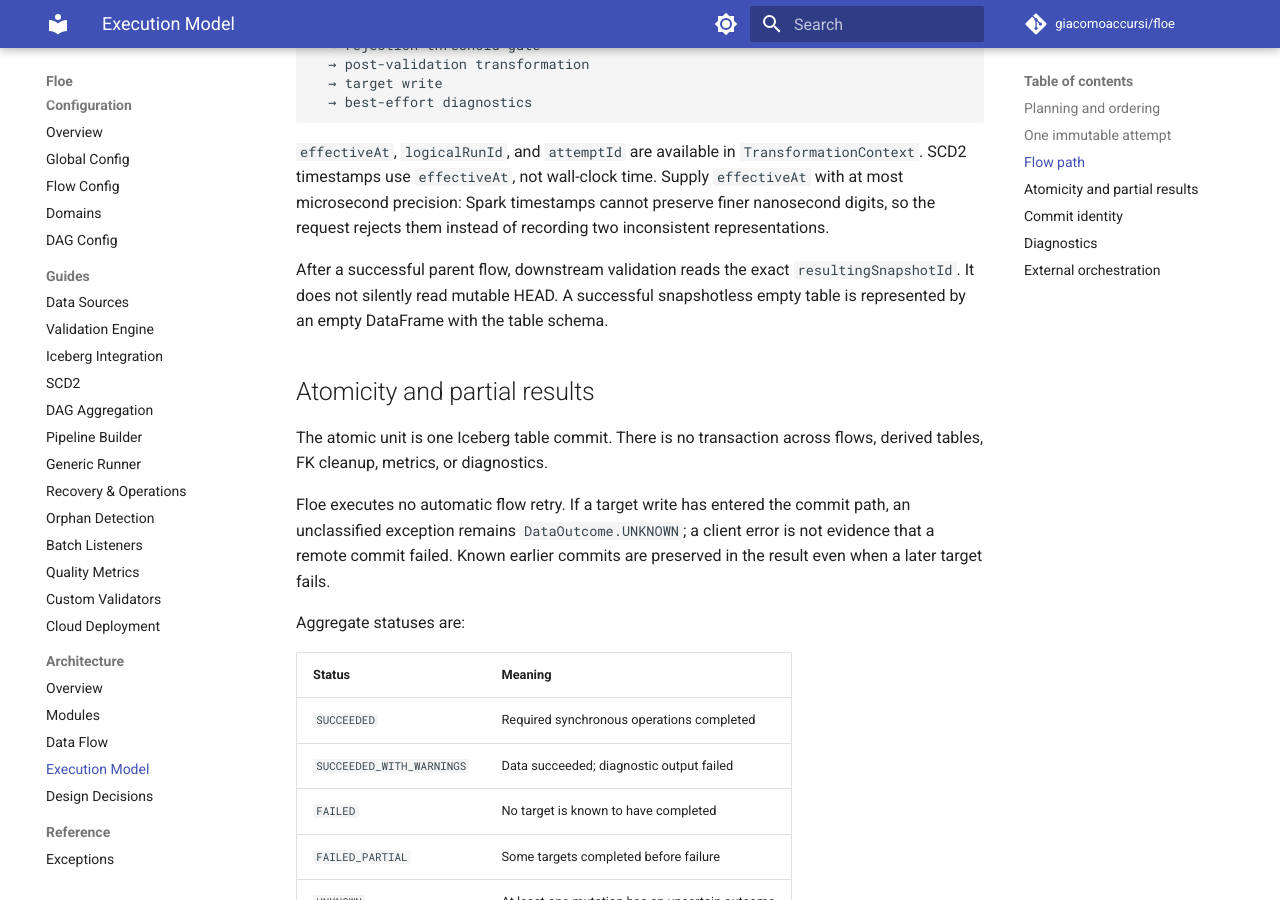
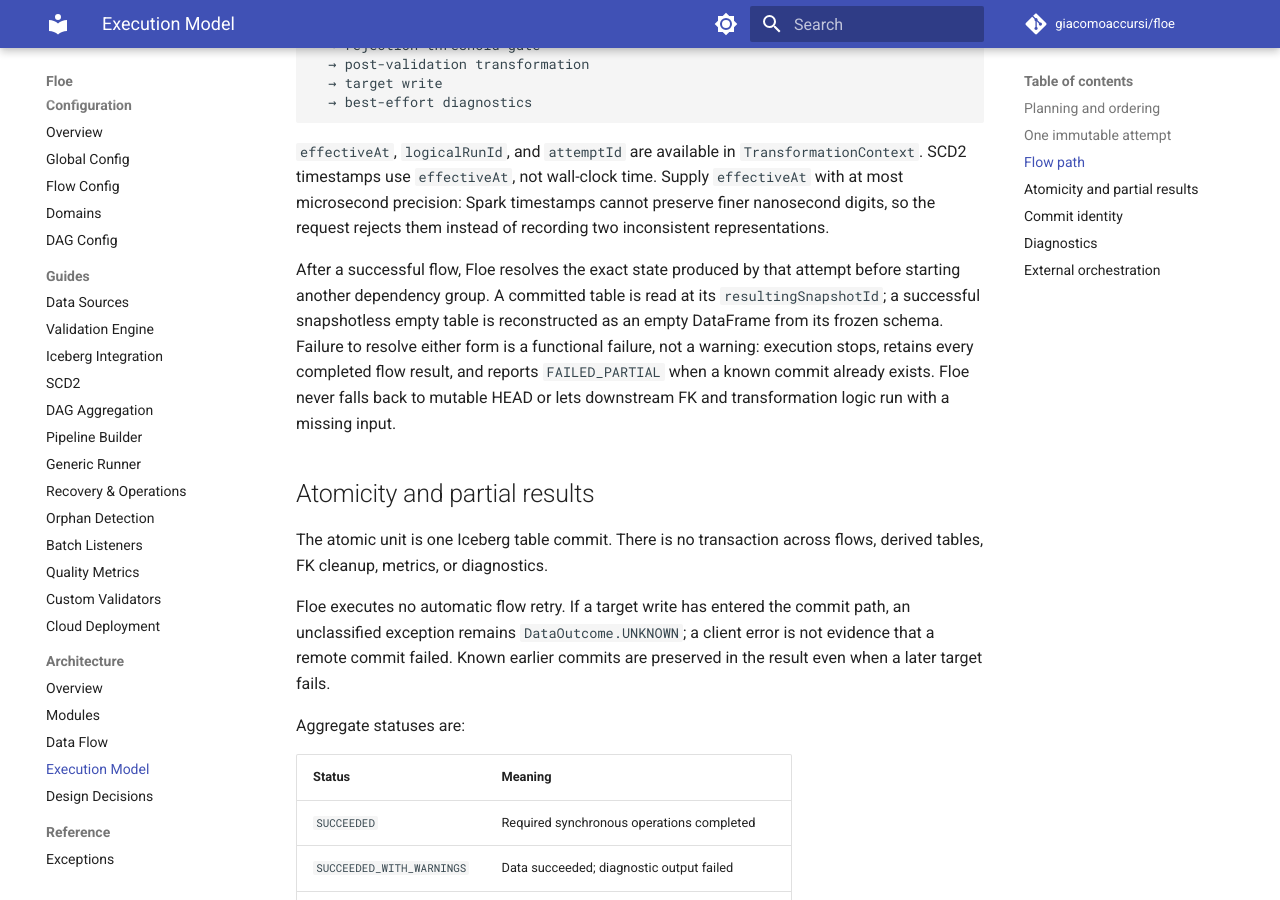
Before and after one commit to giacomoaccursi/Floe, an MkDocs documentation site: the page built from site-docs/architecture/execution-model.md, in a window 1280 px wide and 900 px high, scrolled down 1467 px. Built offline with MkDocs 1.6.1 and Material for MkDocs 9.7.7, drawn with Linux system fonts in a browser that asks for light colours; comment, search, counter and statistics services are not loaded.

Commit message:
docs: define pinned flow state failure

```diff
--- a/site-docs/architecture/execution-model.md
+++ b/site-docs/architecture/execution-model.md
@@ -51,7 +51,7 @@ read
 
 `effectiveAt`, `logicalRunId`, and `attemptId` are available in `TransformationContext`. SCD2 timestamps use `effectiveAt`, not wall-clock time. Supply `effectiveAt` with at most microsecond precision: Spark timestamps cannot preserve finer nanosecond digits, so the request rejects them instead of recording two inconsistent representations.
 
-After a successful parent flow, downstream validation reads the exact `resultingSnapshotId`. It does not silently read mutable HEAD. A successful snapshotless empty table is represented by an empty DataFrame with the table schema.
+After a successful flow, Floe resolves the exact state produced by that attempt before starting another dependency group. A committed table is read at its `resultingSnapshotId`; a successful snapshotless empty table is reconstructed as an empty DataFrame from its frozen schema. Failure to resolve either form is a functional failure, not a warning: execution stops, retains every completed flow result, and reports `FAILED_PARTIAL` when a known commit already exists. Floe never falls back to mutable HEAD or lets downstream FK and transformation logic run with a missing input.
 
 ## Atomicity and partial results
 
```
